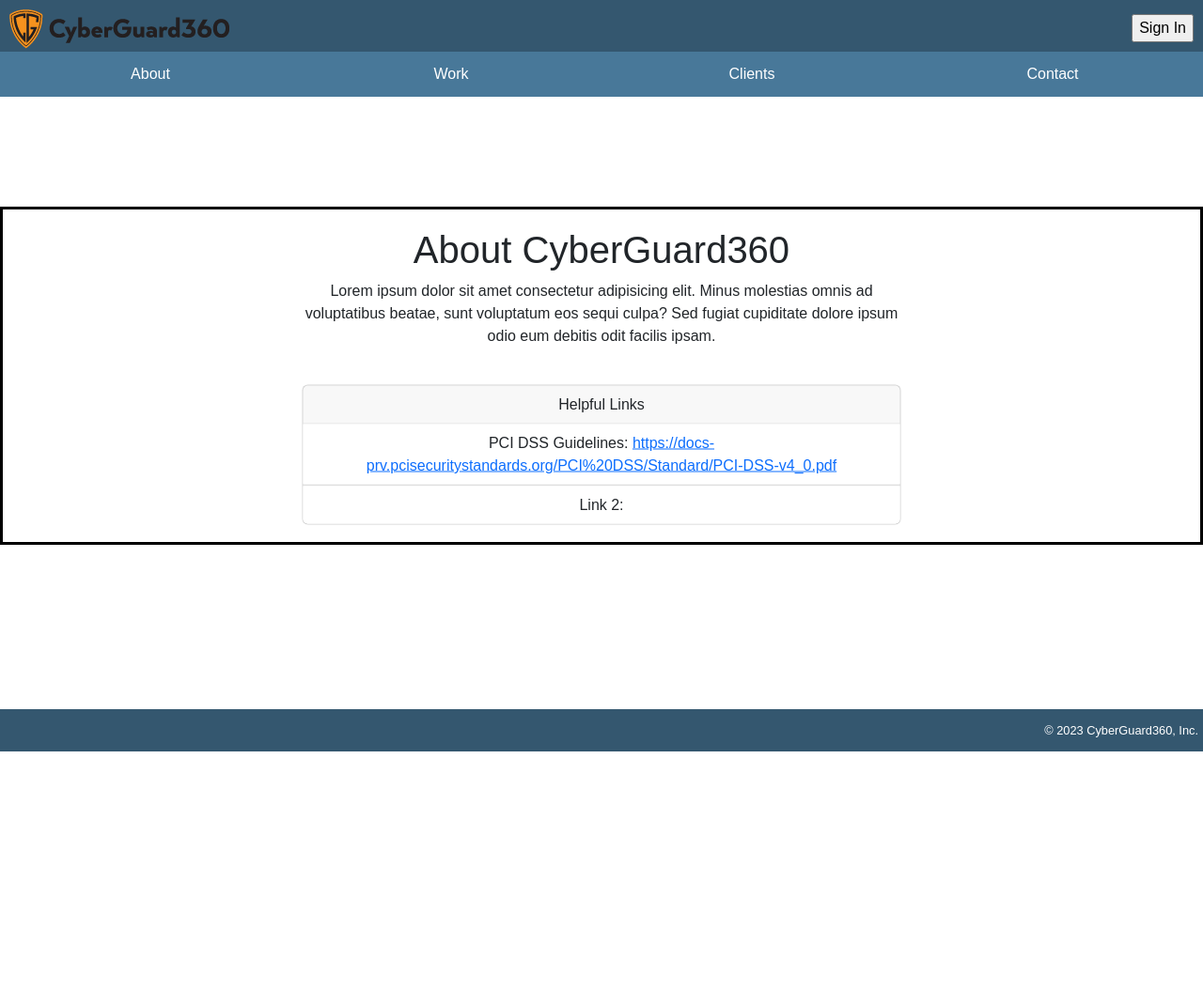
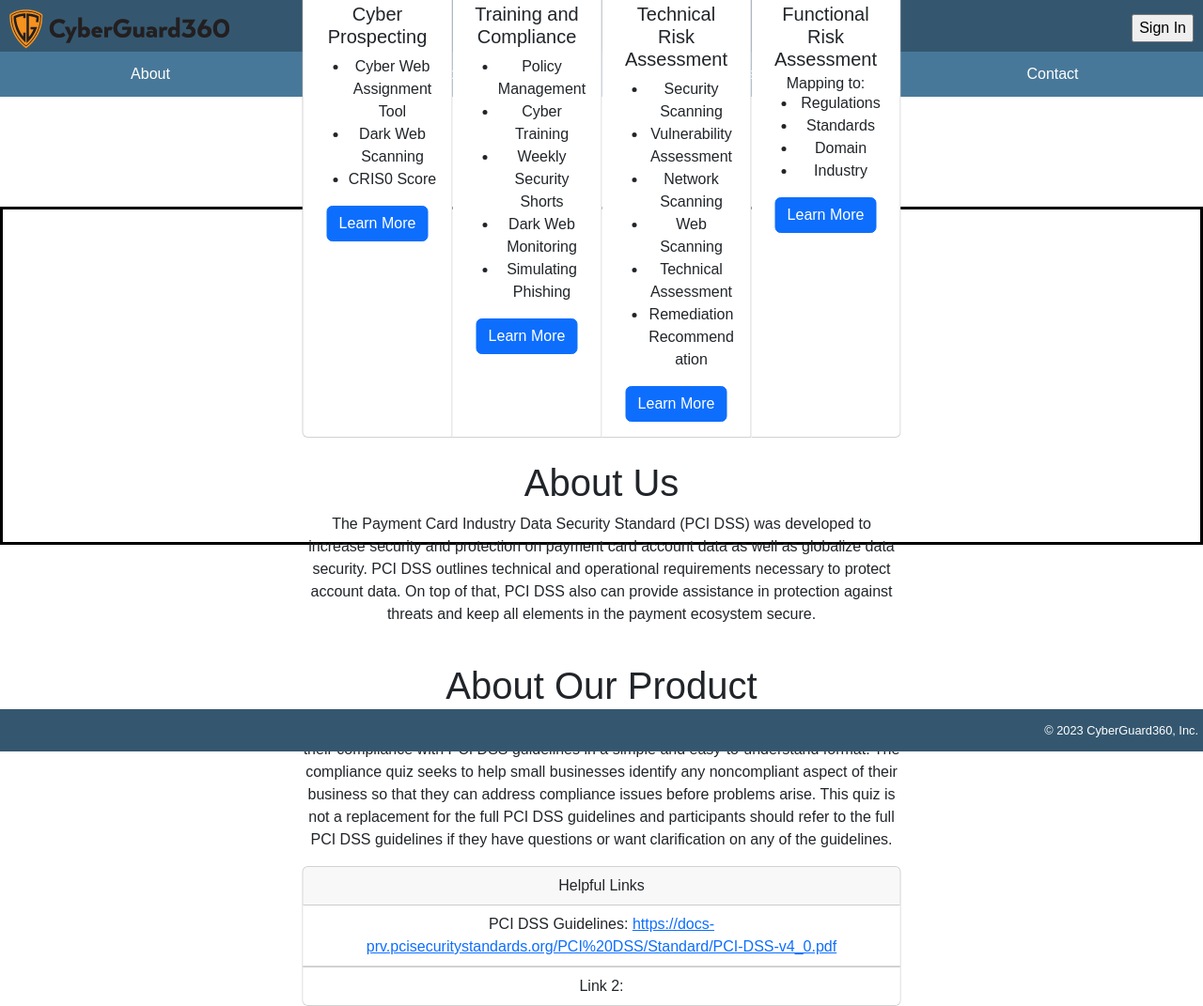
Before and after one commit to bubbafisher/Cyber-Guard-360, a PHP site: page /about/about.php in a window 1280 px wide. Shown: the whole page at 94% size. Before the commit the page ends 800 px from the top, so only its background shows below. Run offline with PHP 8.4, Linux system fonts and the light colour scheme.

Commit message:
Added about us blurbs

```diff
--- a/about/about.php
+++ b/about/about.php
@@ -53,8 +53,72 @@ Click nbfs://nbhost/SystemFileSystem/Templates/Project/PHP/PHPProject.php to edi
         <div class="hero-image">
             <div class="hero-text">
                 <h1>About CyberGuard360</h1>
-                <p>Lorem ipsum dolor sit amet consectetur adipisicing elit. Minus molestias omnis ad voluptatibus beatae, sunt voluptatum eos sequi culpa? Sed fugiat cupiditate dolore ipsum odio eum debitis odit facilis ipsam.</p>
+                <p>CyberGuard360 is a complete cyber security and compliance platform for SMB’s. CyberGuard’s product suite provides security at every step. At CyberGuard360, the best defense is an effective offense. CyberGuard360 has built next-generation breach prevention platforms just for MSP’s to make certain everyone is trained to spot a cyber-attack with an offensive-line of prevention that stops an attack before it strikes. There are 4 main products</p>
+                <div class="card-group">
+                    <div class="card">
+                        <div class="card-header">CP360</div>
+                        <div class="card-body">
+                            <h5 class="card-title">Cyber Prospecting</h5>
+                            <ul>
+                                <li>Cyber Web Assignment Tool</li>
+                                <li>Dark Web Scanning</li>
+                                <li>CRIS0 Score</li>
+                            </ul>
+                            <a href="#" class="btn btn-primary">Learn More</a>
+                        </div>
+                    </div>
+                    <div class="card">
+                        <div class="card-header">PG360</div>
+                        <div class="card-body">
+                            <h5 class="card-title">Training and Compliance</h5>
+                            <ul>
+                                <li>Policy Management</li>
+                                <li>Cyber Training</li>
+                                <li>Weekly Security Shorts</li>
+                                <li>Dark Web Monitoring</li>
+                                <li>Simulating Phishing</li>
+                            </ul>
+                            <a href="#" class="btn btn-primary">Learn More</a>
+                        </div>
+                    </div>
+                    <div class="card">
+                        <div class="card-header">OB360</div>
+                        <div class="card-body">
+                            <h5 class="card-title">Technical Risk Assessment</h5>
+                            <ul>
+                                <li>Security Scanning</li>
+                                <li>Vulnerability Assessment</li>
+                                <li>Network Scanning</li>
+                                <li>Web Scanning</li>
+                                <li>Technical Assessment</li>
+                                <li>Remediation Recommendation</li>
+                            </ul>
+                            <a href="#" class="btn btn-primary">Learn More</a>
+                        </div>
+                    </div>
+                    <div class="card">
+                        <div class="card-header">RA360</div>
+                        <div class="card-body">
+                            <h5 class="card-title">Functional Risk Assessment</h5>
+                            <h6 class="card-subtitle">Mapping to:</h6>
+                            <ul>
+                                <li>Regulations</li>
+                                <li>Standards</li>
+                                <li>Domain</li>
+                                <li>Industry</li>
+                            </ul>
+                            <a href="#" class="btn btn-primary">Learn More</a>
+                        </div>
+                    </div>
+                </div>
                 <br>
+                <h1>About Us</h1>
+                <p>The Payment Card Industry Data Security Standard (PCI DSS) was developed to increase security and protection on payment card account data as well as globalize data security. PCI DSS outlines technical and operational requirements necessary to protect account data. On top of that, PCI DSS also can provide assistance in protection against threats and keep all elements in the payment ecosystem secure.
+                </p>
+                <br>
+                <h1>About Our Product</h1>
+                <p>The goal of our compliance quiz is to give small businesses the opportunity to quickly test their compliance with PCI DSS guidelines in a simple and easy-to-understand format. The compliance quiz seeks to help small businesses identify any noncompliant aspect of their business so that they can address compliance issues before problems arise. This quiz is not a replacement for the full PCI DSS guidelines and participants should refer to the full PCI DSS guidelines if they have questions or want clarification on any of the guidelines.
+                </p>
                 <div class="card">
                     <div class="card-header">
                         Helpful Links
```
